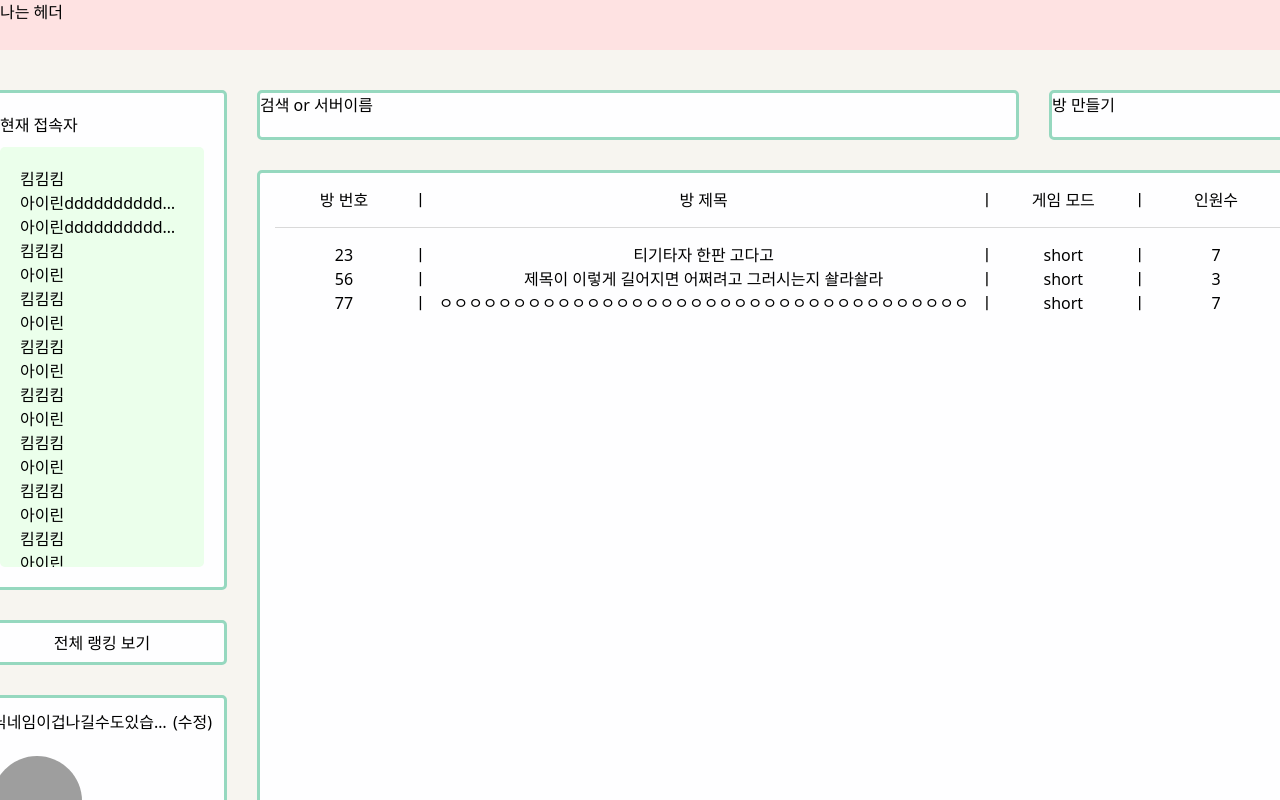
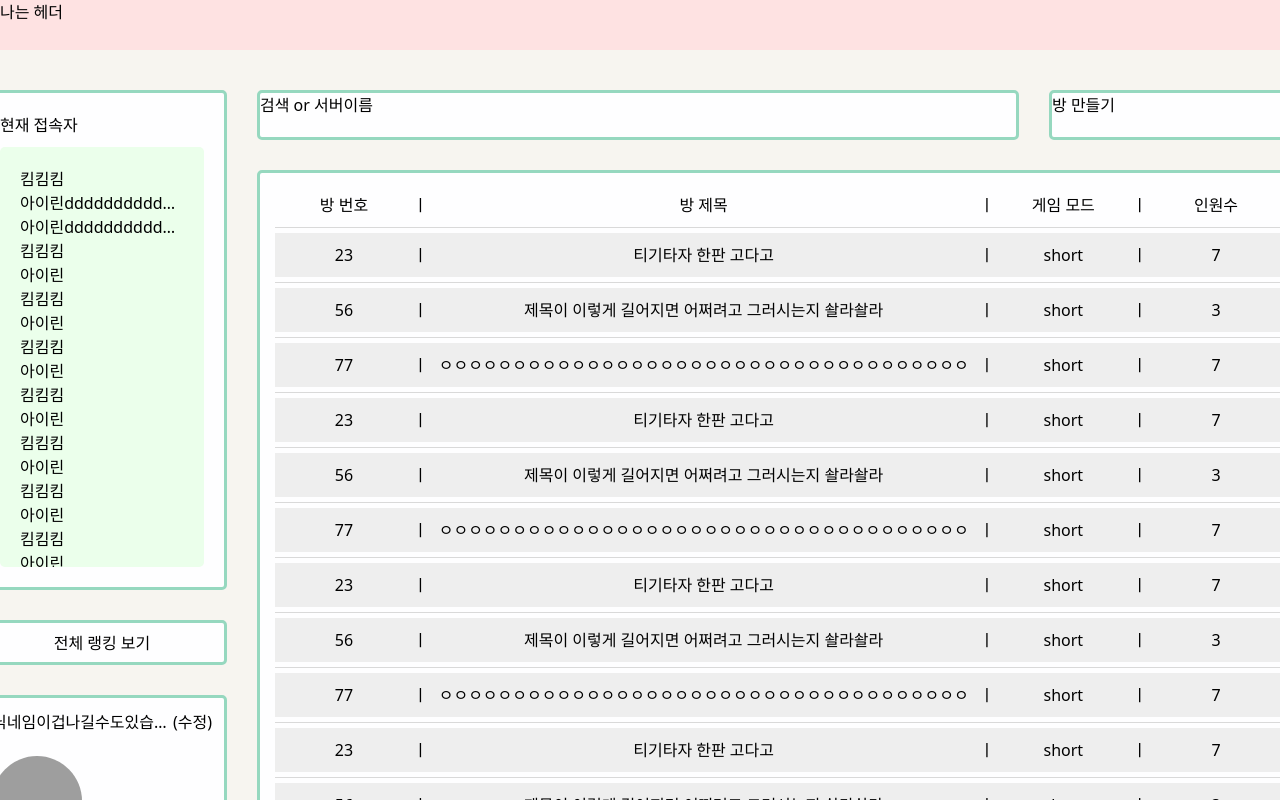
Before and after one commit to Team-E2I4/Team-E2I4-TiKiTaza-FE, a React (Vite) app: page /main in a window 1280 px wide. Shown: the top 800 px of the page. Built offline with nearby package versions, Linux system fonts and the light colour scheme; grey boxes are pictures that could not be loaded.

Commit message:
[🎨style]: GameRoonListItem 배경색, hover색 변경 및 y축 padding추가

```diff
--- a/src/common/Divider/Divider.tsx
+++ b/src/common/Divider/Divider.tsx
@@ -1,4 +1,4 @@
 const Divider = () => {
-  return <div className='flex w-full h-[0.1rem] bg-gray-100 my-[1.5rem]'></div>;
+  return <div className='flex w-full h-[0.1rem] bg-gray-100 my-[0.5rem]'></div>;
 };
 export default Divider;
--- a/src/pages/MainPage/GameRoomList.tsx
+++ b/src/pages/MainPage/GameRoomList.tsx
@@ -1,8 +1,66 @@
+import Divider from '@/common/Divider/Divider';
 import GameRoomListItem from './GameRoonListItem';
 
 const GAME_ROOM_LIST_CATRGORY = ['방 번호', '방 제목', '게임 모드', '인원수'];
 
 const DUMMY_DATA = [
+  {
+    roomNumber: 23,
+    title: '티기타자 한판 고다고',
+    mode: 'short',
+    headCount: 7,
+  },
+  {
+    roomNumber: 56,
+    title: '제목이 이렇게 길어지면 어쩌려고 그러시는지 솰라솰라',
+    mode: 'short',
+    headCount: 3,
+  },
+  {
+    roomNumber: 77,
+    title:
+      'ㅇㅇㅇㅇㅇㅇㅇㅇㅇㅇㅇㅇㅇㅇㅇㅇㅇㅇㅇㅇㅇㅇㅇㅇㅇㅇㅇㅇㅇㅇㅇㅇㅇㅇㅇㅇ',
+    mode: 'short',
+    headCount: 7,
+  },
+  {
+    roomNumber: 23,
+    title: '티기타자 한판 고다고',
+    mode: 'short',
+    headCount: 7,
+  },
+  {
+    roomNumber: 56,
+    title: '제목이 이렇게 길어지면 어쩌려고 그러시는지 솰라솰라',
+    mode: 'short',
+    headCount: 3,
+  },
+  {
+    roomNumber: 77,
+    title:
+      'ㅇㅇㅇㅇㅇㅇㅇㅇㅇㅇㅇㅇㅇㅇㅇㅇㅇㅇㅇㅇㅇㅇㅇㅇㅇㅇㅇㅇㅇㅇㅇㅇㅇㅇㅇㅇ',
+    mode: 'short',
+    headCount: 7,
+  },
+  {
+    roomNumber: 23,
+    title: '티기타자 한판 고다고',
+    mode: 'short',
+    headCount: 7,
+  },
+  {
+    roomNumber: 56,
+    title: '제목이 이렇게 길어지면 어쩌려고 그러시는지 솰라솰라',
+    mode: 'short',
+    headCount: 3,
+  },
+  {
+    roomNumber: 77,
+    title:
+      'ㅇㅇㅇㅇㅇㅇㅇㅇㅇㅇㅇㅇㅇㅇㅇㅇㅇㅇㅇㅇㅇㅇㅇㅇㅇㅇㅇㅇㅇㅇㅇㅇㅇㅇㅇㅇ',
+    mode: 'short',
+    headCount: 7,
+  },
   {
     roomNumber: 23,
     title: '티기타자 한판 고다고',
@@ -28,7 +86,7 @@ const GameRoomList = () => {
   return (
     <article className='bg-white rounded-[0.5rem] border-solid border-[0.3rem] border-green-100 row-start-2 col-start-1 col-span-2'>
       <ul className='flex flex-col items-center p-[1.5rem]'>
-        <li className='flex w-full'>
+        <li className='flex w-full py-[0.5rem]'>
           {GAME_ROOM_LIST_CATRGORY.map((category, i) => (
             <>
               <span
@@ -44,9 +102,9 @@ const GameRoomList = () => {
             </>
           ))}
         </li>
-        {/* divider컴포넌트 만들면 대체해야합니다..! */}
-        <li className='flex w-full h-[0.1rem] bg-gray-100 my-[1.5rem]'></li>
+        <Divider />
         {DUMMY_DATA.map(({ roomNumber, title, mode, headCount }) => (
+          <>
             <GameRoomListItem
               key={roomNumber}
               roomNumber={roomNumber}
@@ -54,6 +112,8 @@ const GameRoomList = () => {
               mode={mode}
               headCount={headCount}
             />
+            <Divider />
+          </>
         ))}
       </ul>
     </article>
--- a/src/pages/MainPage/GameRoonListItem.tsx
+++ b/src/pages/MainPage/GameRoonListItem.tsx
@@ -19,7 +19,7 @@ const GameRoomListItem = ({
   );
 
   return (
-    <li className='flex w-full'>
+    <li className='flex w-full py-[1rem] bg-gray-10 hover:bg-coral-50 cursor-pointer'>
       {arrayedProps.map((category, i) => (
         <>
           <span
```
Lines whose indentation alone changed are shown as unchanged.
